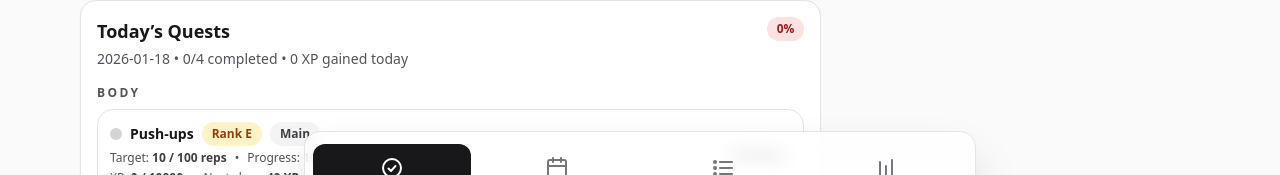
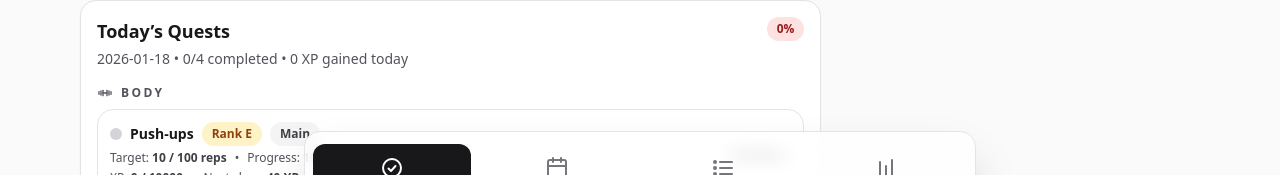
Before and after one commit to RajCommand/Lvl-Up, a React (Vite) app: page / in a window 1280 px wide. Shown: the part 563-738 px from the top of the page. Built offline with nearby package versions, Linux system fonts and the light colour scheme.

Commit message:
Update existing files and add new ones

```diff
--- a/package.json
+++ b/package.json
@@ -10,6 +10,7 @@
     "preview": "vite preview"
   },
   "dependencies": {
+    "lucide-react": "^0.562.0",
     "react": "^19.2.0",
     "react-dom": "^19.2.0",
     "react-router-dom": "^7.12.0"
--- a/src/App.jsx
+++ b/src/App.jsx
@@ -1,4 +1,5 @@
 import React, { useEffect, useMemo, useState } from "react";
+import { Brain } from "lucide-react";
 import { DayTimerClock } from "./components/DayTimerClock";
 
 /**
@@ -173,9 +174,10 @@ const PRIORITY_MULTIPLIER = {
 
 const IMPROVEMENT_BONUS_MULT = 1.5;
 
-const QUEST_CATEGORIES = ["body", "mind", "craft"];
+const QUEST_CATEGORIES = ["body", "mind", "hobbies", "productivity"];
 
 function normalizeQuestCategory(category) {
+  if (category === "craft") return "hobbies";
   return QUEST_CATEGORIES.includes(category) ? category : "body";
 }
 
@@ -192,7 +194,8 @@ function allowedKindsForCategory(category) {
 
 function categoryLabel(category) {
   if (category === "mind") return "Mind";
-  if (category === "craft") return "Craft";
+  if (category === "hobbies") return "Hobbies";
+  if (category === "productivity") return "Productivity";
   return "Body";
 }
 
@@ -200,6 +203,15 @@ function unitLabel(kind) {
   if (kind === "distance") return "km";
   if (kind === "minutes") return "min";
   return "reps";
+}
+
+function categoryIconForName(name) {
+  const n = String(name || "").toLowerCase().trim();
+  if (/(strength|workout|fitness|body)/.test(n)) return IconDumbbell;
+  if (/(mindfulness|mind|focus|meditation)/.test(n)) return Brain;
+  if (/(hobby|hobbies|learning|study|reading|craft)/.test(n)) return IconBook;
+  if (/(productivity|productive|work)/.test(n)) return IconTrendingUp;
+  return IconTag;
 }
 
 function progressPct(currentTargetValue, sTargetValue) {
@@ -257,6 +269,8 @@ function normalizeQuest(q) {
   const sTargetValue = Number.isFinite(sTargetRaw) && sTargetRaw > 0 ? sTargetRaw : defaultSTargetValue({ name: q.name, unitType: safeUnitType, category });
   const baselineRaw = Number(q.lastTargetValue ?? q.baselineValue ?? currentTargetValue);
   const baselineValue = Number.isFinite(baselineRaw) ? baselineRaw : currentTargetValue;
+  const createdAtRaw = Number(q.createdAt ?? 0);
+  const createdAt = Number.isFinite(createdAtRaw) ? createdAtRaw : 0;
   const rawPriority = String(q.priority || (q.tier === "Side" ? "minor" : "main")).toLowerCase();
   const priority = rawPriority === "minor" ? "minor" : "main";
   const xpRaw = Number(q.xp ?? 0);
@@ -273,6 +287,7 @@ function normalizeQuest(q) {
     baselineValue,
     priority,
     xp,
+    createdAt,
   };
 }
 
@@ -602,6 +617,47 @@ function IconMoreVertical({ className = "" }) {
   );
 }
 
+function IconDumbbell({ className = "" }) {
+  return (
+    <svg viewBox="0 0 24 24" className={className} aria-hidden="true" fill="none" stroke="currentColor" strokeWidth="2" strokeLinecap="round" strokeLinejoin="round">
+      <path d="M3 10v4" />
+      <path d="M6 9v6" />
+      <path d="M9 8v8" />
+      <path d="M15 8v8" />
+      <path d="M18 9v6" />
+      <path d="M21 10v4" />
+      <path d="M9 12h6" />
+    </svg>
+  );
+}
+
+function IconTrendingUp({ className = "" }) {
+  return (
+    <svg viewBox="0 0 24 24" className={className} aria-hidden="true" fill="none" stroke="currentColor" strokeWidth="2" strokeLinecap="round" strokeLinejoin="round">
+      <path d="M3 17l6-6 4 4 7-7" />
+      <path d="M14 8h6v6" />
+    </svg>
+  );
+}
+
+function IconBook({ className = "" }) {
+  return (
+    <svg viewBox="0 0 24 24" className={className} aria-hidden="true" fill="none" stroke="currentColor" strokeWidth="2" strokeLinecap="round" strokeLinejoin="round">
+      <path d="M4 5h6a3 3 0 0 1 3 3v11H7a3 3 0 0 0-3 3z" />
+      <path d="M20 5h-6a3 3 0 0 0-3 3v11h6a3 3 0 0 1 3 3z" />
+    </svg>
+  );
+}
+
+function IconTag({ className = "" }) {
+  return (
+    <svg viewBox="0 0 24 24" className={className} aria-hidden="true" fill="none" stroke="currentColor" strokeWidth="2" strokeLinecap="round" strokeLinejoin="round">
+      <path d="M20 12l-8 8-8-8V4h8z" />
+      <circle cx="7.5" cy="7.5" r="1.5" />
+    </svg>
+  );
+}
+
 function BottomTabs({ tab, setTab, isDark }) {
   const items = [
     { id: "today", label: "Today", Icon: IconCheckCircle },
@@ -719,7 +775,8 @@ function TodayPanel({
   const categories = [
     { id: "body", label: "Body" },
     { id: "mind", label: "Mind" },
-    { id: "craft", label: "Craft" },
+    { id: "hobbies", label: "Hobbies" },
+    { id: "productivity", label: "Productivity" },
   ];
 
   return (
@@ -762,11 +819,20 @@ function TodayPanel({
 
           <div className="mt-4 space-y-4">
             {categories.map((cat) => {
-              const quests = state.quests.filter((q) => q.category === cat.id);
+              const quests = state.quests
+                .filter((q) => q.category === cat.id)
+                .sort((a, b) => {
+                  if (a.priority !== b.priority) return a.priority === "main" ? -1 : 1;
+                  return (b.createdAt || 0) - (a.createdAt || 0);
+                });
               if (!quests.length) return null;
+              const Icon = categoryIconForName(cat.label);
               return (
                 <div key={cat.id} className="space-y-2">
-                  <div className={cx("text-xs font-bold uppercase tracking-[0.2em]", textMuted)}>{cat.label}</div>
+                  <div className={cx("flex items-center gap-2 text-xs font-bold uppercase tracking-[0.2em]", textMuted)}>
+                    <Icon className="h-4 w-4" />
+                    <span>{cat.label}</span>
+                  </div>
                   {quests.map((q) => {
                     const done = !!todays.completed?.[q.id]?.done;
                     const target = q.currentTargetValue;
@@ -1044,8 +1110,12 @@ function QuestsPanel({ state, textMuted, textSoft, isDark, border, surface, upda
   const [categoryFilter, setCategoryFilter] = useState("all");
   const filterOptions = ["all", ...QUEST_CATEGORIES];
 
-  const filteredQuests =
-    categoryFilter === "all" ? state.quests : state.quests.filter((q) => q.category === categoryFilter);
+  const filteredQuests = (categoryFilter === "all" ? state.quests : state.quests.filter((q) => q.category === categoryFilter))
+    .slice()
+    .sort((a, b) => {
+      if (a.priority !== b.priority) return a.priority === "main" ? -1 : 1;
+      return (b.createdAt || 0) - (a.createdAt || 0);
+    });
 
   return (
     <div className="grid grid-cols-1 gap-4 lg:grid-cols-3">
@@ -1116,6 +1186,14 @@ function QuestsPanel({ state, textMuted, textSoft, isDark, border, surface, upda
                     <div className={cx("mt-1 text-xs", textMuted)}>
                       Current target: <span className={cx("font-bold", textSoft)}>{target} {unitLabel(q.unitType)}</span>
                     </div>
+                    <div className={cx("mt-1 inline-flex items-center gap-2 text-xs", textMuted)}>
+                      {(() => {
+                        const Icon = categoryIconForName(q.category);
+                        return <Icon className="h-4 w-4" />;
+                      })()}
+                      <span className="font-semibold">{categoryLabel(q.category)}</span>
+                      <Pill isDark={isDark}>{q.priority === "minor" ? "Minor" : "Major"}</Pill>
+                    </div>
                   </div>
                   <Button variant="danger" onClick={() => deleteQuest(q.id)} isDark={isDark}>
                     Delete
@@ -1555,7 +1633,10 @@ export default function LevelUpQuestBoard() {
   const [state, setState] = useState(() => {
     const saved = safeJsonParse(localStorage.getItem(STORAGE_KEY) || "", null);
     if (saved) {
-      const normalizedQuests = (saved.quests || DEFAULT_QUESTS).map(normalizeQuest);
+      const normalizedQuests = (saved.quests || DEFAULT_QUESTS).map((q) => {
+        const createdAt = typeof q.createdAt === "number" ? q.createdAt : 0;
+        return normalizeQuest({ ...q, createdAt });
+      });
       const xpFromDays = {};
       for (const entry of Object.values(saved.days || {})) {
         if (!entry?.completed) continue;
@@ -1854,10 +1935,10 @@ export default function LevelUpQuestBoard() {
     const unitType = "reps";
     const category = "body";
     const currentTargetValue = 10;
+    const createdAt = Date.now();
     setState((prev) => ({
       ...prev,
       quests: [
-        ...prev.quests,
         {
           id,
           name: "New Quest",
@@ -1866,9 +1947,11 @@ export default function LevelUpQuestBoard() {
           currentTargetValue,
           sTargetValue: defaultSTargetValue({ name: "New Quest", unitType, category }),
           baselineValue: currentTargetValue,
-          priority: "minor",
+          priority: "main",
           xp: 0,
+          createdAt,
         },
+        ...prev.quests,
       ],
     }));
   }
@@ -1904,7 +1987,12 @@ export default function LevelUpQuestBoard() {
       }
     }
 
-    const categoryProgress = { body: { progressPct: 0, rank: "E" }, mind: { progressPct: 0, rank: "E" }, craft: { progressPct: 0, rank: "E" } };
+    const categoryProgress = {
+      body: { progressPct: 0, rank: "E" },
+      mind: { progressPct: 0, rank: "E" },
+      hobbies: { progressPct: 0, rank: "E" },
+      productivity: { progressPct: 0, rank: "E" },
+    };
     for (const category of QUEST_CATEGORIES) {
       const list = state.quests.filter((q) => q.category === category);
       if (!list.length) continue;
```
Also changed, not shown: 1 other file (tests, documents, lock files or other folders).
